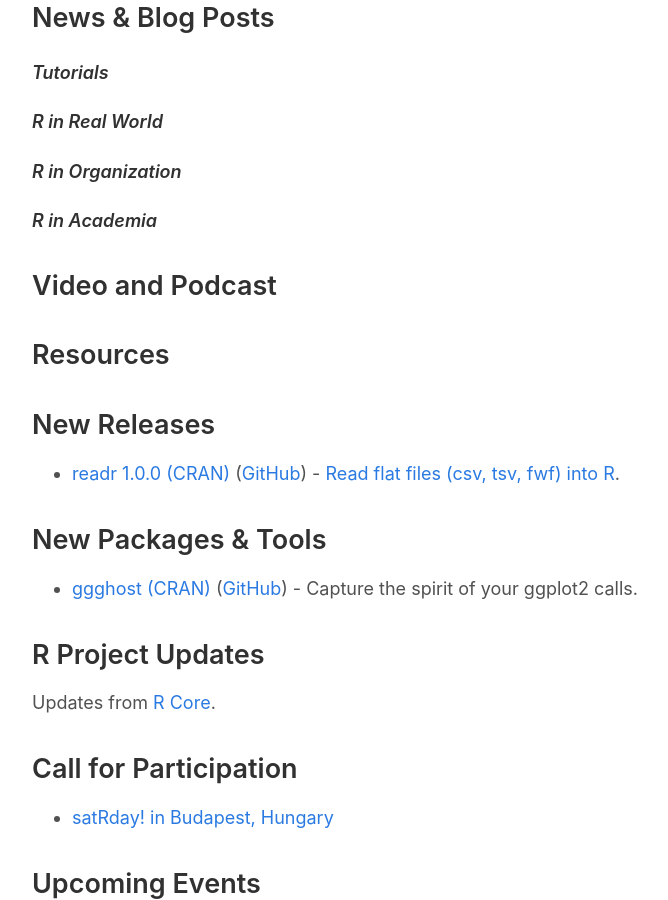
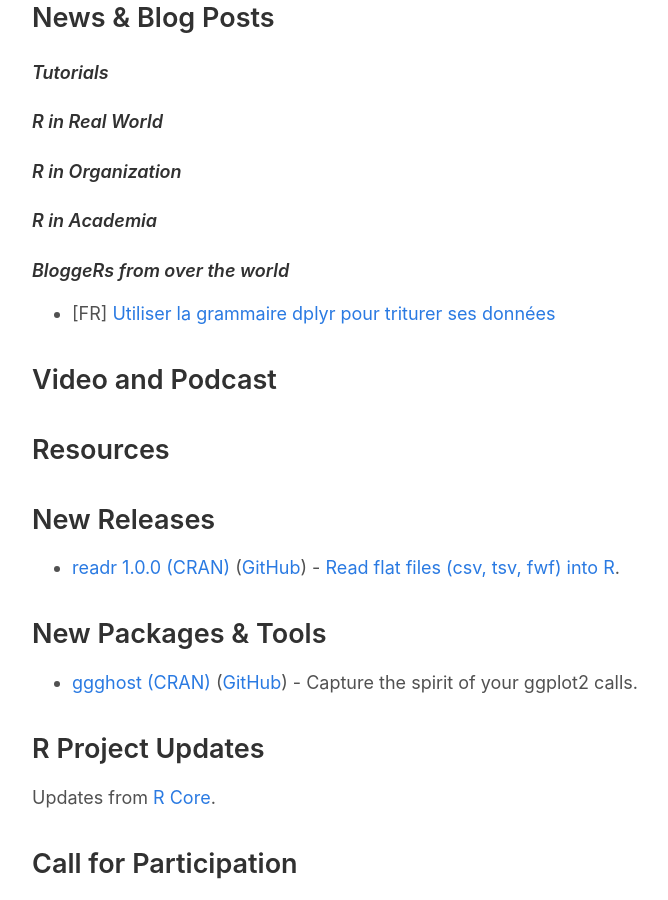
Before and after one commit to rweekly/rweekly.org, a Jekyll site: the page built from draft.md, in a window 1280 px wide and 900 px high, scrolled down 394 px. Shown: the whole window, without its empty margins (293-961 px from the left). Built offline with Jekyll 4.4.1, drawn with Linux system fonts in a browser that asks for light colours; comment, search, counter and statistics services are not loaded.

Commit message:
Update draft.md

```diff
--- a/draft.md
+++ b/draft.md
@@ -28,6 +28,9 @@
 #### R in Academia
 
 
+#### BloggeRs from over the world
+
+* [FR] [Utiliser la grammaire dplyr pour triturer ses données](http://www.thinkr.fr/utiliser-la-grammaire-dplyr-pour-triturer-ses-donnees/)
 
 ## Video and Podcast
 
```
